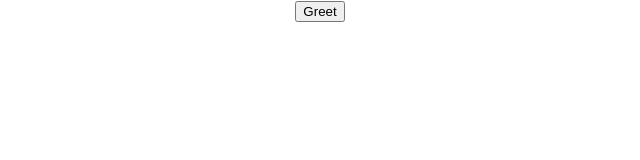
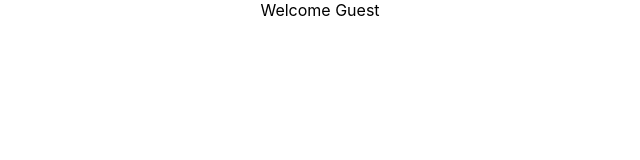
Before and after one commit to sanjaydambal/basics_react, a React (Create React App) app: page / in a window 1280 px wide. Shown: the top 160 px of the page, without its empty margins (320-960 px from the left). Built offline with nearby package versions, Linux system fonts and the light colour scheme.

Commit message:
conditional rendering

```diff
--- a/src/App.js
+++ b/src/App.js
@@ -1,6 +1,7 @@
 import React from 'react';
 // import logo from './logo.svg';
 import './App.css';
+import UserlLog from './Components/UserlLog';
 // import EventBind from './Components/EventBind';
 // import VinMessage from './Components/VinMessage';
 // import ClassClick from './Components/ClassClick';
@@ -9,7 +10,7 @@ import './App.css';
 // import Welcome from './Components/Welcome';
 //  import Message from './Components/Message';
 // import Counter from './Components/Counter';
-import ParentComp from './Components/ParentComp';
+// import ParentComp from './Components/ParentComp';
 
 
 function App() {
@@ -26,7 +27,8 @@ function App() {
       {/* <ClassClick/> */}
       {/* <EventBind/> */}
       {/* <VinMessage/> */}
-      <ParentComp/>
+      {/* <ParentComp/> */}
+      <UserlLog/>
 
     </div>
   );
--- /dev/null
+++ b/src/Components/UserlLog.js
@@ -0,0 +1,35 @@
+import React, { Component } from 'react'
+
+class UserlLog extends Component {
+    constructor(props) {
+      super(props)
+
+      this.state = {
+         isLoggedIn:false
+      }
+    }
+  render() {
+    return (
+      this.state.isLoggedIn ?
+      <div>Welcome Lakshmikant</div>
+: <div>Welcome Guest</div>    )
+
+    // let message;
+    // if(this.state.isLoggedIn){
+    //   message=<div> Welcome Devika</div>
+    // }
+    // else{
+    //   message=<div> welcome guest</div>
+    // }
+    // return <div>{message}</div>
+    // if(this.state.isLoggedIn){
+    //     return<div> Hi Devika</div>
+    // }
+    // else{
+    //     return<div> Hi Guest</div>
+    // }
+
+  }
+}
+
+export default UserlLog
```
